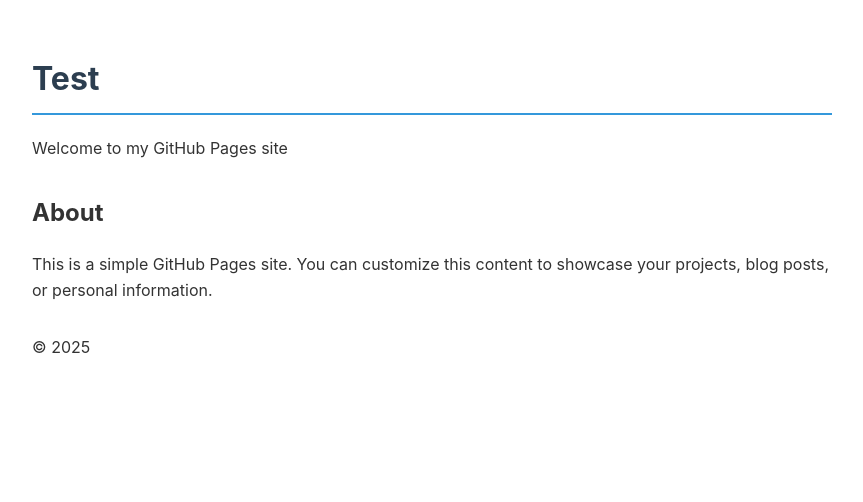
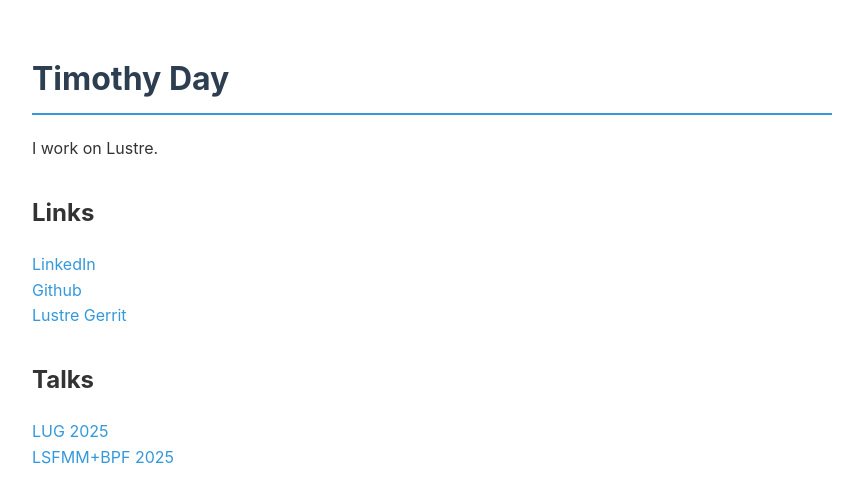
Before and after one commit to tim-day-387/tim-day-387.github.io, a plain HTML site: page index.html in a window 1280 px wide. Shown: the whole page, without its empty margins (208-1071 px from the left). Drawn offline with Linux system fonts and the light colour scheme.

Commit message:
Add meaningful information to home page

```diff
--- a/index.html
+++ b/index.html
@@ -3,24 +3,31 @@
 <head>
     <meta charset="UTF-8">
     <meta name="viewport" content="width=device-width, initial-scale=1.0">
-    <title>Test</title>
+    <title>Home</title>
     <link rel="stylesheet" href="/styles.css">
 </head>
 <body>
     <header>
-        <h1>Test</h1>
-        <p>Welcome to my GitHub Pages site</p>
+        <h1>Timothy Day</h1>
+        <p>I work on Lustre.</p>
     </header>
 
     <main>
         <section class="section">
-            <h2>About</h2>
-            <p>This is a simple GitHub Pages site. You can customize this content to showcase your projects, blog posts, or personal information.</p>
+            <h2>Links</h2>
+            <p>
+	      <a href="https://www.linkedin.com/in/timothy-g-day/">LinkedIn</a><br>
+	      <a href="https://github.com/tim-day-387">Github</a><br>
+	      <a href="https://review.whamcloud.com/q/owner:timday%2540amazon.com">Lustre Gerrit</a><br>
+	    </p>
+        </section>
+        <section class="section">
+            <h2>Talks</h2>
+            <p>
+	      <a href="https://www.youtube.com/watch?v=ZNIUdOioyMQ">LUG 2025</a><br>
+	      <a href="https://lwn.net/Articles/1025268/">LSFMM+BPF 2025</a><br>
+	    </p>
         </section>
     </main>
-
-    <footer>
-        <p>&copy; 2025</p>
-    </footer>
 </body>
 </html>
```
Also changed, not shown: 404.html (+0 -4 lines).
